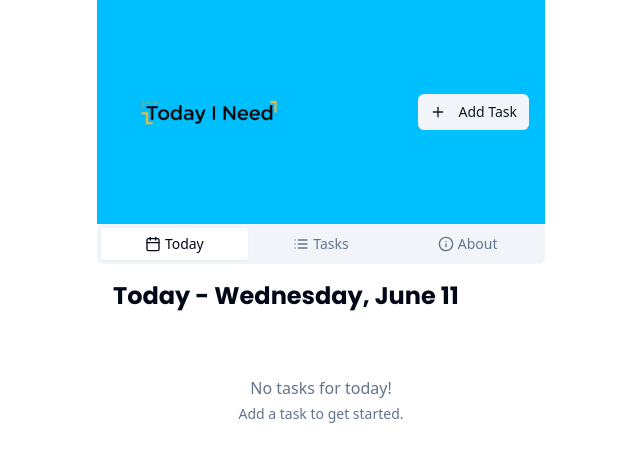
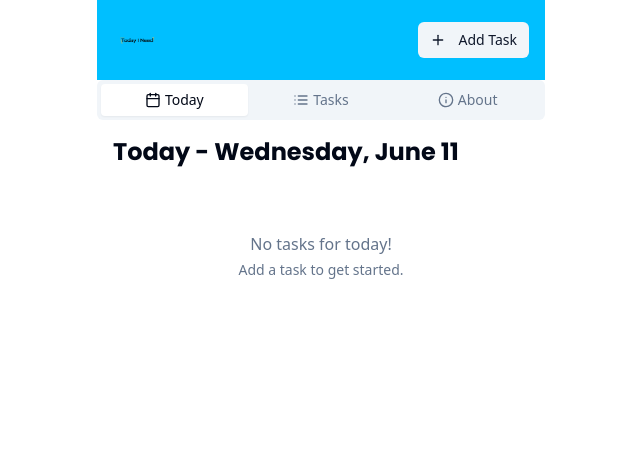
Before and after one commit to AreteanThings/today-i-need, a React (Vite) app: page / in a window 1280 px wide. Shown: the top 462 px of the page, without its empty margins (319-959 px from the left). Built offline with nearby package versions, Linux system fonts and the light colour scheme.

Commit message:
Fix: Keep header size when increasing logo
Adjusted the header's height to prevent it from expanding when the logo size is increased in `src/pages/Index.tsx`.

```diff
--- a/src/pages/Index.tsx
+++ b/src/pages/Index.tsx
@@ -36,11 +36,11 @@ const Index = () => {
     <div className="min-h-screen bg-background">
       <div className="max-w-md mx-auto">
         {/* Header */}
-        <div className="bg-primary text-primary-foreground p-4 flex justify-between items-center">
+        <div className="bg-primary text-primary-foreground p-4 flex justify-between items-center h-20">
           <img
             src="/lovable-uploads/2479f755-5efa-474f-b6f7-1c4d6feaa479.png"
             alt="Today I Need"
-            className="h-48 object-contain"
+            className="h-48 object-contain max-h-full"
           />
           {activeTab !== "about" && (
             <Button
```
